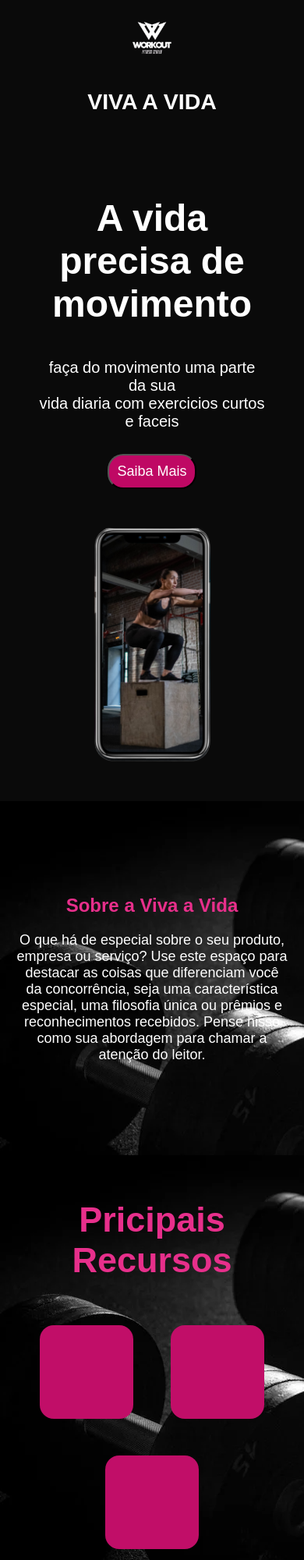
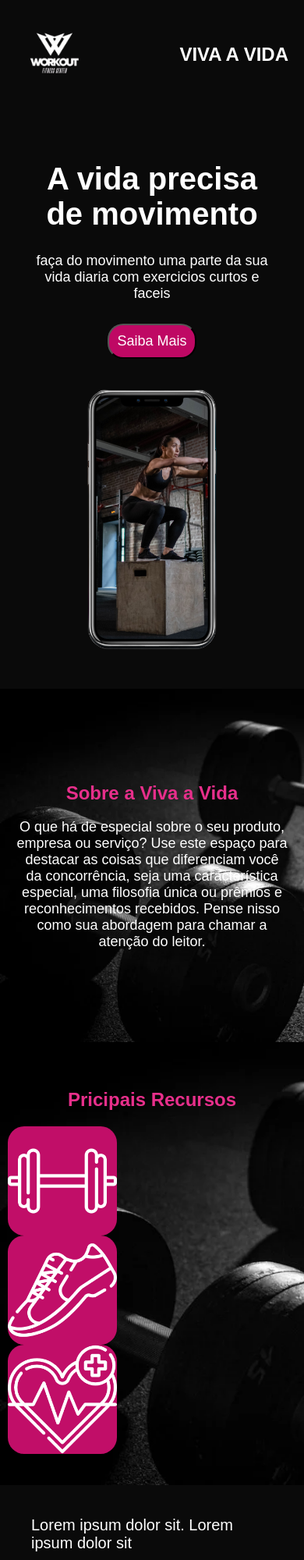
Before and after one commit to Nanndasimons/-meu-site, a plain HTML site: page index.html in a window 390 px wide. Shown: the top 2000 px of the page at 78% size. Drawn offline with Linux system fonts and the light colour scheme.

Commit message:
atualizaçao2

```diff
--- a/style.css
+++ b/style.css
@@ -11,25 +11,24 @@ nav {
     padding: 20px;
     text-align: center;
     display: flex;
-    justify-content: center;
     align-items: center;
-    font-size: 19px;
+    justify-content: space-between;
 }
 
 nav img {
     width: 100px;
-    height: 100px;
+    height: auto;
 }
 
 div {
     color: white;
-    font-size: 30px;
+    font-size: 20px;
     padding: 20px;
 }
 
 p {
     color: white;
-    font-size: 20px;
+    font-size: 18px;
 }
 
 button {
@@ -38,13 +37,7 @@ button {
     background-color: rgb(191, 8, 100);
     border-radius: 20px;
     padding: 10px;
-    margin: 10px auto;
-    display: block;
-}
-
-a:hover {
-    background-color: #0a0a0a;
-    color: white;
+    margin-top: 10px;
 }
 
 button a {
@@ -55,19 +48,14 @@ button a {
 .banner {
     display: flex;
     flex-wrap: wrap;
-    justify-content: center;
+    justify-content: space-between;
     align-items: center;
     text-align: center;
 }
 
-.banner p {
-    color: white;
-    font-size: 20px;
-    padding: 10px;
-}
-
-div img {
-    width: 90%;
+.banner img {
+    width: 100%;
+    max-width: 600px;
     height: auto;
     border-radius: 10%;
 }
@@ -77,66 +65,55 @@ section {
     text-align: center;
     color: rgb(231, 47, 139);
     padding: 100px 20px;
+    background-size: cover;
 }
 
 .recursos {
-    background-color: #0a0a0a;
     text-align: center;
     color: rgb(231, 47, 139);
-    padding: 20px;
-    font-size: 30px;
+    padding: 40px 10px;
+}
+
+.icons {
+    display: flex;
+    justify-content: center;
+    flex-wrap: wrap;
+    gap: 20px;
 }
 
 .icon1, .icon2, .icon3 {
     background-color: rgb(193, 14, 104);
-    display: inline-block;
-    padding: 10px;
-    margin: 20px;
     width: 120px;
     height: 120px;
     border-radius: 15%;
+    background-size: contain;
+    background-repeat: no-repeat;
+    background-position: center;
 }
 
-.p {
-    border: white 2px solid;
-    color: white;
-    font-size: 18px;
-    display: inline-block;
-    padding: 15px;
-    margin: 20px;
-    border-radius: 20%;
-    width: 120px;
-    height: 70px;
+.icon1 {
+    background-image: url(imagens/halter.png);
 }
 
-.container {
-    text-align: center;
+.icon2 {
+    background-image: url(imagens/tenis.png);
 }
 
-.treinos {
-    font-size: 25px;
-    background-image: url(imagens/academia.png);
-    text-align: center;
-    color: rgb(231, 47, 139);
-    padding: 80px;
+.icon3 {
+    background-image: url(imagens/coracao.png);
 }
 
 .bem {
     display: flex;
     flex-wrap: wrap;
+    justify-content: center;
     align-items: center;
-    text-align: center;
-}
-
-.dicas {
-    flex: 100%;
-    padding: 20px;
 }
 
 .dicas img {
-    width: 80%;
-    height: auto;
-    border-radius: 20px;
+    width: 100%;
+    max-width: 400px;
+    border-radius: 20px 0 0 20px;
 }
 
 .text-section2 {
@@ -144,8 +121,8 @@ section {
     color: rgb(231, 47, 139);
     background-color: #f5f2f4;
     padding: 20px;
-    border-radius: 20px;
-    margin: 20px;
+    border-radius: 100px;
+    flex: 1;
 }
 
 .footer {
@@ -167,28 +144,12 @@ i:hover {
     color: white;
 }
 
-/* Responsividade */
-@media screen and (max-width: 768px) {
-    nav {
+@media (max-width: 768px) {
+    .banner {
         flex-direction: column;
-        padding: 10px;
     }
 
-    nav img {
-        width: 80px;
-        height: 80px;
-    }
-
-    div {
-        font-size: 24px;
-        text-align: center;
-    }
-
-    p {
-        font-size: 18px;
-    }
-
-    .banner {
+    .icons {
         flex-direction: column;
     }
 
@@ -197,23 +158,11 @@ i:hover {
         height: 100px;
     }
 
-    .p {
-        width: 100px;
-        height: 60px;
-        font-size: 16px;
-    }
-
-    .treinos {
-        font-size: 22px;
-        padding: 50px;
-    }
-
-    .dicas img {
-        width: 100%;
+    .bem {
+        flex-direction: column;
     }
 
     .text-section2 {
-        padding: 15px;
-        font-size: 18px;
+        border-radius: 20px;
     }
 }
```
